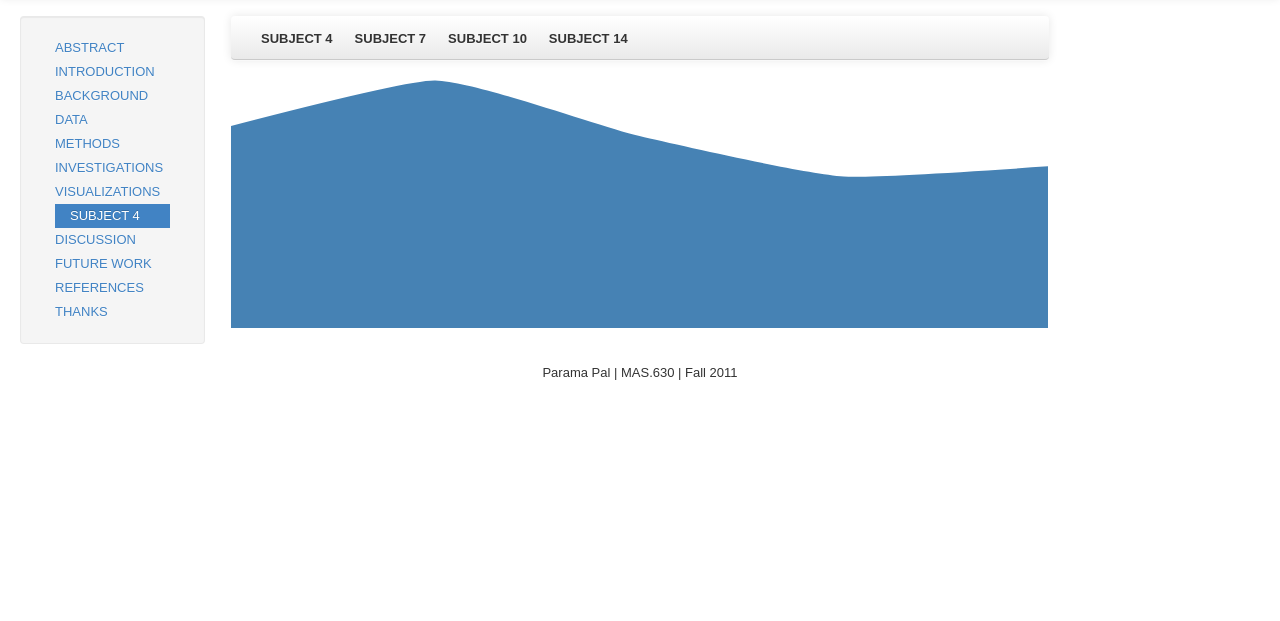
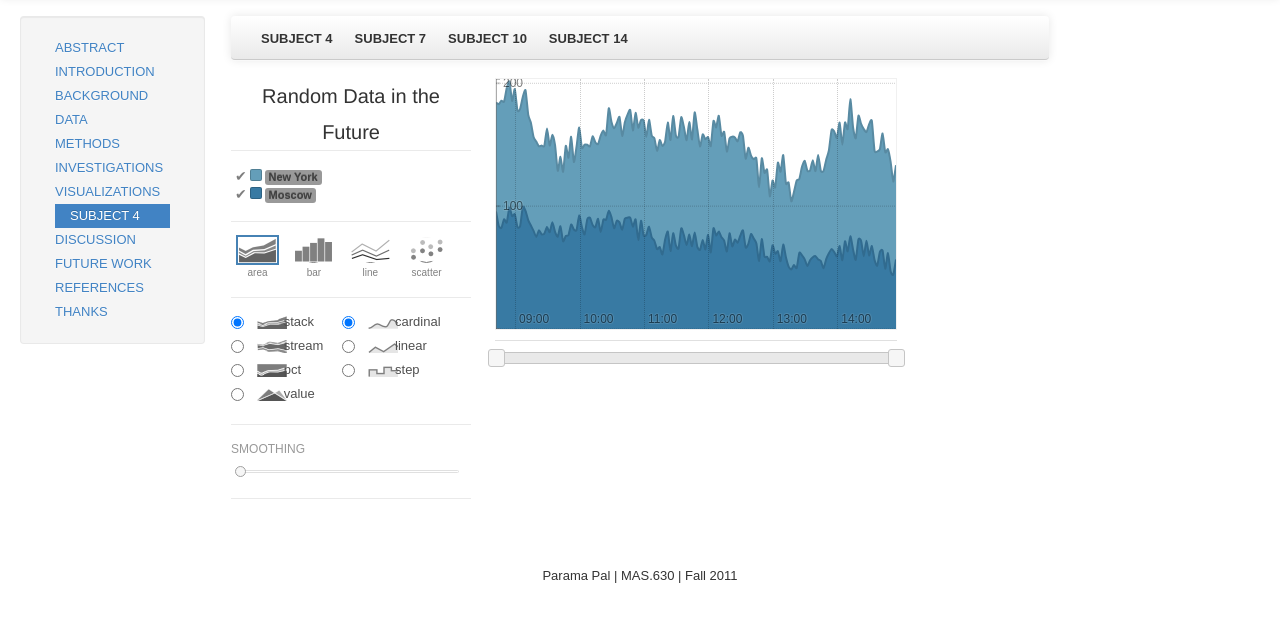
Before and after one commit to parama-coursework/affectiveSynchrony, a plain HTML site: page vis/cf4s1/cf4s1.html in a window 1280 px wide. Shown: the part 43-664 px from the top of the page. Drawn offline with nearby package versions, Linux system fonts and the light colour scheme.

Commit message:
added in interactive plot

```diff
--- a/vis/cf4s1/cf4s1.html
+++ b/vis/cf4s1/cf4s1.html
@@ -101,23 +101,215 @@ ul.nav a { zoom: 1; }  /* the zoom property gives IE the hasLayout trigger it ne
 			<div class="row-fluid">
 			<div class="plotBox">
 
+				<form id="side_panel">
+					<h1>Random Data in the Future</h1>
+					<section><div id="legend"></div></section>
+					<section>
+						<div id="renderer_form" class="toggler">
+							<input type="radio" name="renderer" id="area" value="area" checked>
+							<label for="area">area</label>
+							<input type="radio" name="renderer" id="bar" value="bar">
+							<label for="bar">bar</label>
+							<input type="radio" name="renderer" id="line" value="line">
+							<label for="line">line</label>
+							<input type="radio" name="renderer" id="scatter" value="scatterplot">
+							<label for="scatter">scatter</label>
+						</div>
+					</section>
+					<section>
+						<div id="offset_form">
+							<label for="stack">
+								<input type="radio" name="offset" id="stack" value="zero" checked>
+								<span>stack</span>
+							</label>
+							<label for="stream">
+								<input type="radio" name="offset" id="stream" value="wiggle">
+								<span>stream</span>
+							</label>
+							<label for="pct">
+								<input type="radio" name="offset" id="pct" value="expand">
+								<span>pct</span>
+							</label>
+							<label for="value">
+								<input type="radio" name="offset" id="value" value="value">
+								<span>value</span>
+							</label>
+						</div>
+						<div id="interpolation_form">
+							<label for="cardinal">
+								<input type="radio" name="interpolation" id="cardinal" value="cardinal" checked>
+								<span>cardinal</span>
+							</label>
+							<label for="linear">
+								<input type="radio" name="interpolation" id="linear" value="linear">
+								<span>linear</span>
+							</label>
+							<label for="step">
+								<input type="radio" name="interpolation" id="step" value="step-after">
+								<span>step</span>
+							</label>
+						</div>
+					</section>
+					<section>
+						<h6>Smoothing</h6>
+						<div id="smoother"></div>
+					</section>
+					<section></section>
+				</form>
 
+				<div id="chart_container">
+					<div id="chart"></div>
+					<div id="timeline"></div>
+					<div id="slider"></div>
+				</div>
+
+			</div>
 			<script>
-			<!--//plotting code starts here!
 
-			//var data = [ { x: 0, y: 40 }, { x: 1, y: 49 }, { x: 2, y: 17 }, { x: 3, y: 42 } ];
+			// set up our data series with 50 random data points
+
+			var seriesData = [ [], [], [], [], [], [], [], [], [] ];
+			var random = new Rickshaw.Fixtures.RandomData(150);
+
+			for (var i = 0; i < 150; i++) {
+				random.addData(seriesData);
+			}
+
+			var palette = new Rickshaw.Color.Palette( { scheme: 'spectrum14' } );
+
+			// instantiate our graph!
 
 			var graph = new Rickshaw.Graph( {
-				element: document.querySelector("div.plotBox"),
+				element: document.getElementById("chart"),
+				/*width: 900,
+				height: 500,*/
+				renderer: 'area',
+				stroke: true,
 				series: [
 					{
-						data: [ { x: 0, y: 40 }, { x: 1, y: 49 }, { x: 2, y: 38 }, { x: 3, y: 30 }, { x: 4, y: 32 } ],
-						color: 'steelblue'
+						color: palette.color(),
+						data: seriesData[0],
+						name: 'Moscow'
+					}, /*{
+						color: palette.color(),
+						data: seriesData[1],
+						name: 'Shanghai'
+					}, {
+						color: palette.color(),
+						data: seriesData[2],
+						name: 'Amsterdam'
+					}, {
+						color: palette.color(),
+						data: seriesData[3],
+						name: 'Paris'
+					}, {
+						color: palette.color(),
+						data: seriesData[4],
+						name: 'Tokyo'
+					}, {
+						color: palette.color(),
+						data: seriesData[5],
+						name: 'London'
+					}, */{
+						color: palette.color(),
+						data: seriesData[6],
+						name: 'New York'
 					}
 				]
 			} );
+
 			graph.render();
 
+			var slider = new Rickshaw.Graph.RangeSlider( {
+				graph: graph,
+				element: $('#slider')
+			} );
+
+			var hoverDetail = new Rickshaw.Graph.HoverDetail( {
+				graph: graph
+			} );
+
+			var annotator = new Rickshaw.Graph.Annotate( {
+				graph: graph,
+				element: document.getElementById('timeline')
+			} );
+
+			var legend = new Rickshaw.Graph.Legend( {
+				graph: graph,
+				element: document.getElementById('legend')
+
+			} );
+
+			var shelving = new Rickshaw.Graph.Behavior.Series.Toggle( {
+				graph: graph,
+				legend: legend
+			} );
+
+			var order = new Rickshaw.Graph.Behavior.Series.Order( {
+				graph: graph,
+				legend: legend
+			} );
+
+			var highlighter = new Rickshaw.Graph.Behavior.Series.Highlight( {
+				graph: graph,
+				legend: legend
+			} );
+
+			var smoother = new Rickshaw.Graph.Smoother( {
+				graph: graph,
+				element: $('#smoother')
+			} );
+
+			var ticksTreatment = 'glow';
+
+			var xAxis = new Rickshaw.Graph.Axis.Time( {
+				graph: graph,
+				ticksTreatment: ticksTreatment
+			} );
+
+			xAxis.render();
+
+			var yAxis = new Rickshaw.Graph.Axis.Y( {
+				graph: graph,
+				tickFormat: Rickshaw.Fixtures.Number.formatKMBT,
+				ticksTreatment: ticksTreatment
+			} );
+
+			yAxis.render();
+
+
+			var controls = new RenderControls( {
+				element: document.querySelector('form'),
+				graph: graph
+			} );
+
+			// add some data every so often
+
+			var messages = [
+				"Changed home page welcome message",
+				"Minified JS and CSS",
+				"Changed button color from blue to green",
+				"Refactored SQL query to use indexed columns",
+				"Added additional logging for debugging",
+				"Fixed typo",
+				"Rewrite conditional logic for clarity",
+				"Added documentation for new methods"
+			];
+
+			/*setInterval( function() {
+				random.addData(seriesData);
+				graph.update();
+
+			}, 3000 );*/
+
+			function addAnnotation(force) {
+				if (messages.length > 0 && (force || Math.random() >= 0.95)) {
+					annotator.add(seriesData[2][seriesData[2].length-1].x, messages.shift());
+				}
+			}
+
+			addAnnotation(true);
+			//setTimeout( function() { setInterval( addAnnotation, 6000 ) }, 6000 );
 
 			</script>
 
```
